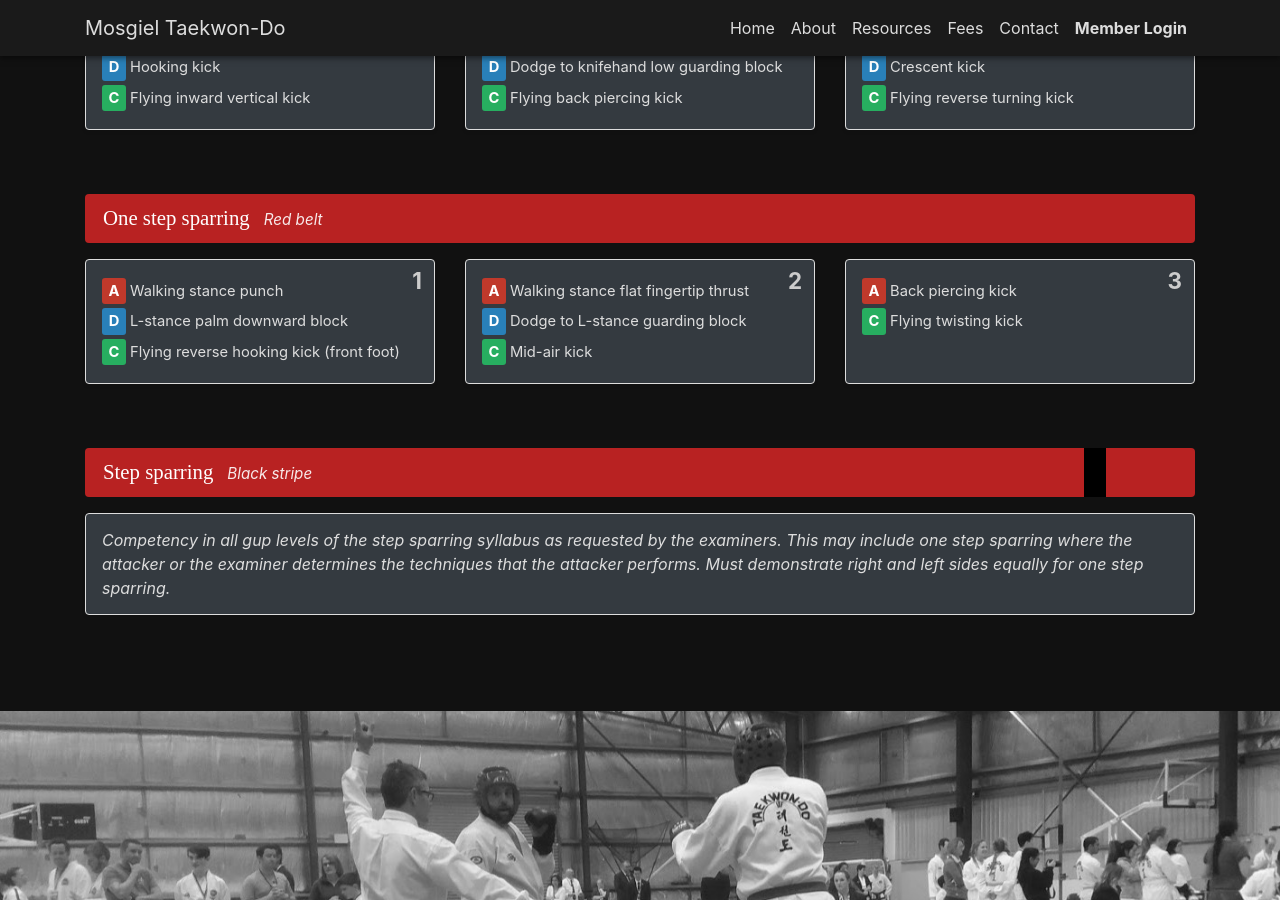
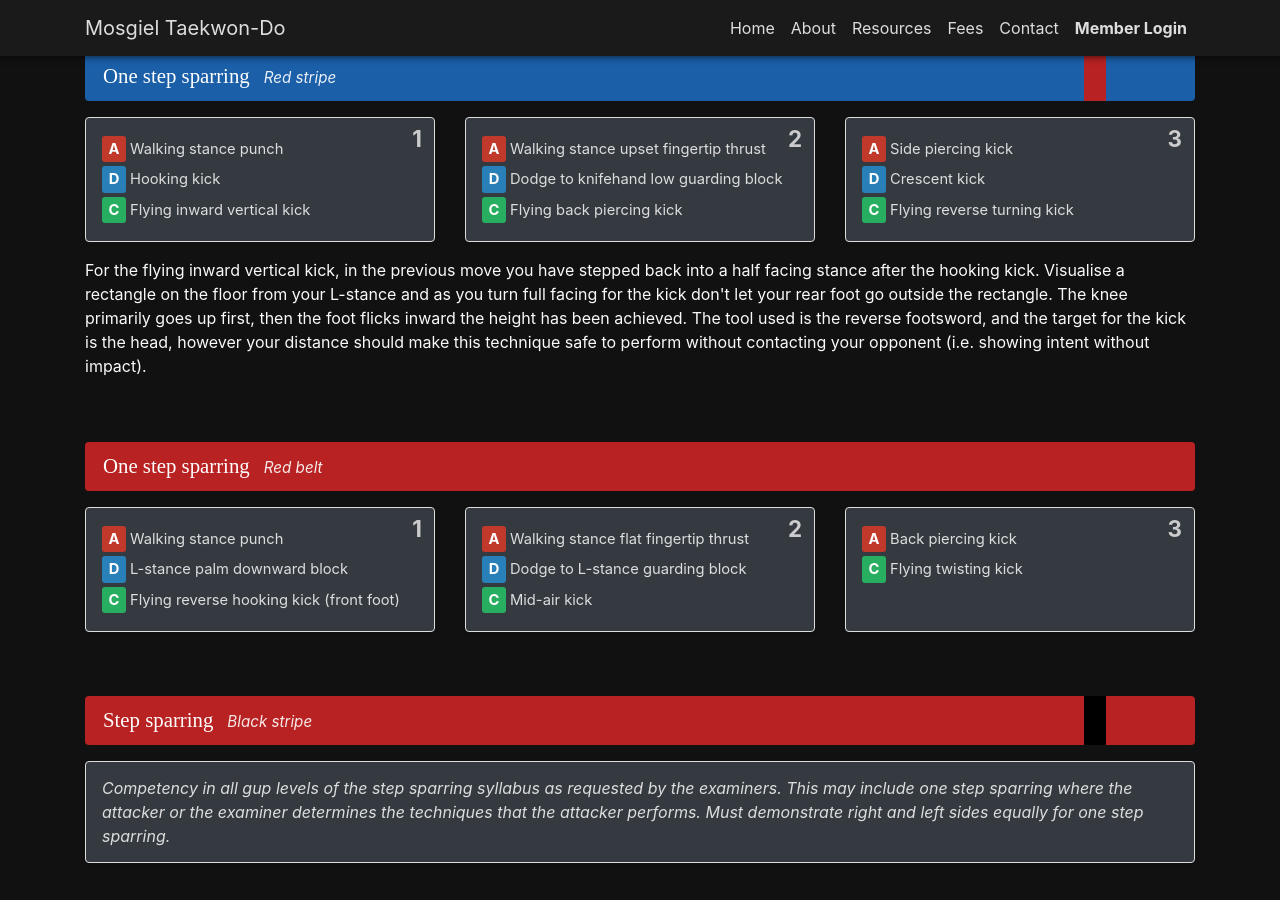
Before and after one commit to gurubobnz/www.mosgieltkd.co.nz, a Jekyll site: the page built from step-sparring.html, in a window 1280 px wide and 900 px high, scrolled down 1869 px. Built offline with Jekyll 4.4.1, drawn with Linux system fonts in a browser that asks for light colours; nearby versions of some CDN libraries; some web fonts are replaced; some of the changed text lies outside the part shown.

Commit message:
Add notes to the step sparring

```diff
--- a/_data/step_sparring.yml
+++ b/_data/step_sparring.yml
@@ -33,6 +33,8 @@
     - A: L-stance knifehand strike
       D: L-stance outer forearm inward block
       C: Side piercing kick (front foot)
+  notes:
+    - For the vertical kick you have stepped back into a half facing stance after the hooking kick. Visualise the rectangle generated on the floor from your stance and as you turn full facing for the kick don't let your rear foot go outside the rectangle. The knee primarily goes up first, then the foot flicks out to the side once the height has been achieved. The kick is not a side kick, it is a vertical kick. The foot should be pointed downwards and the knee should be bent at the top of the kick.
 
 - title: Two step sparring
   grades: Green belt
@@ -89,6 +91,8 @@
     - A: Side piercing kick
       D: Crescent kick
       C: Flying reverse turning kick
+  notes:
+    - For the flying inward vertical kick, in the previous move you have stepped back into a half facing stance after the hooking kick. Visualise a rectangle on the floor from your L-stance and as you turn full facing for the kick don't let your rear foot go outside the rectangle. The knee primarily goes up first, then the foot flicks inward the height has been achieved. The tool used is the reverse footsword, and the target for the kick is the head, however your distance should make this technique safe to perform without contacting your opponent (i.e. showing intent without impact).
 
 - title: One step sparring
   grades: Red belt
--- a/step-sparring.html
+++ b/step-sparring.html
@@ -37,6 +37,13 @@ title: Step Sparring
         </div>
       </div>
       {% endfor %}
+      {% if section.notes %}
+        <div class="col-12">
+          {% for note in section.notes %}
+            <p>{{ note }}</p>
+          {% endfor %}
+        </div>
+      {% endif %}
     </div>
   </div>
   {% endfor %}
```
